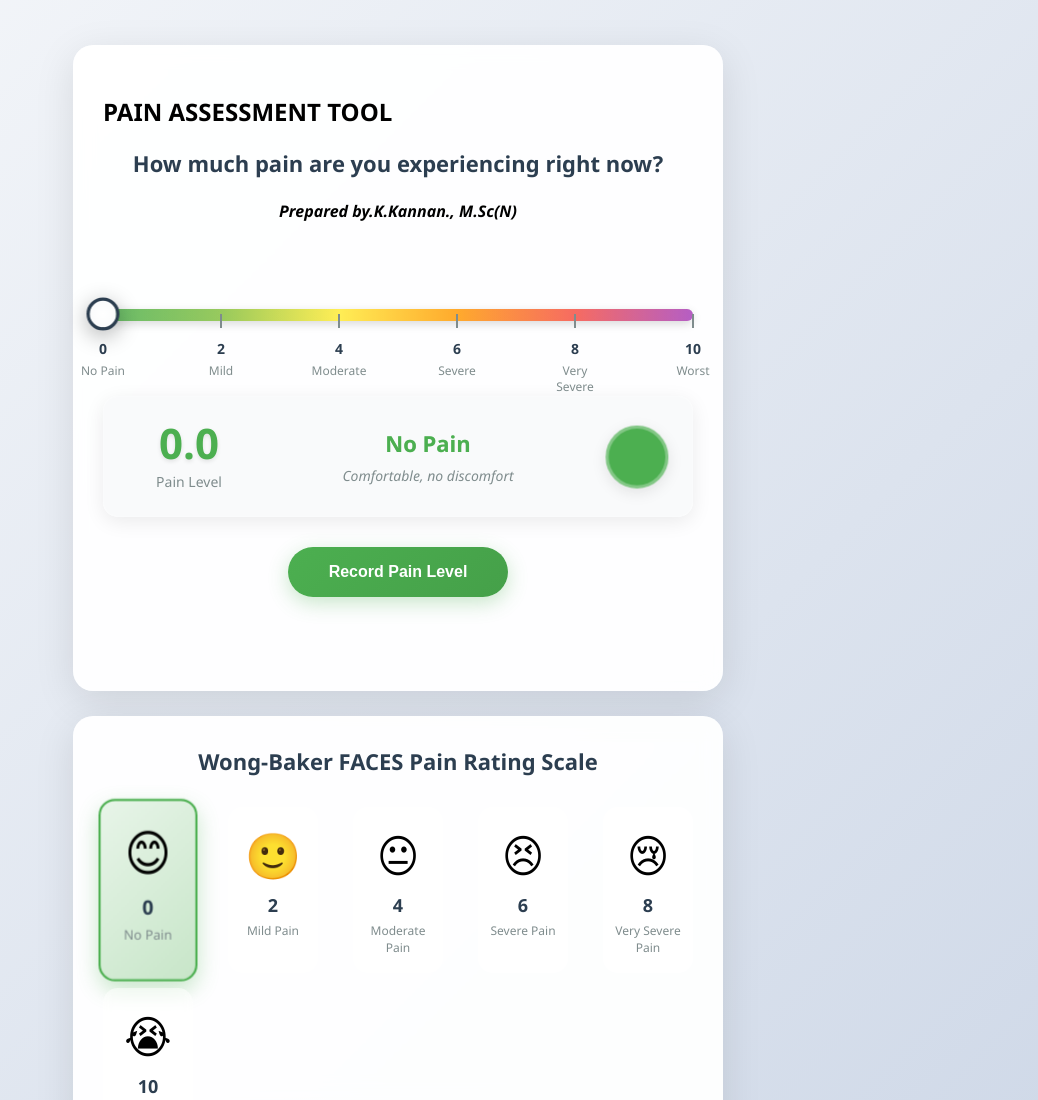
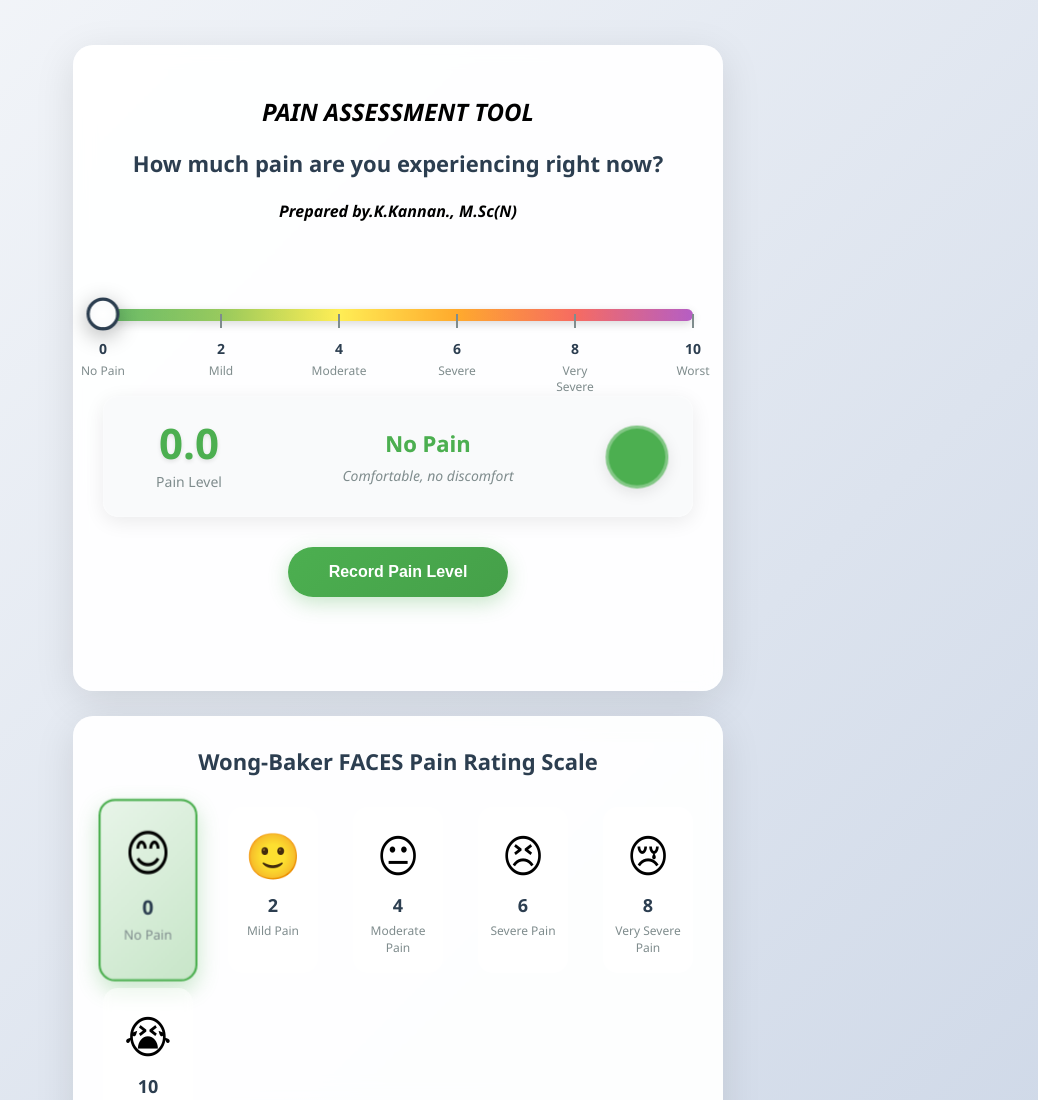
Before and after one commit to kannagobi69-art/Pain, a plain HTML site: page index.html in a window 1280 px wide. Shown: the top 1100 px of the page, without its empty margins (242-1280 px from the left). Drawn offline with Linux system fonts and the light colour scheme.

Commit message:
Update index.html

```diff
--- a/index.html
+++ b/index.html
@@ -305,7 +305,10 @@
     position: relative;
     margin-bottom: 30px;
   }
-
+h2 {
+    text-align: center;
+    font-style: italic;
+}
   h4 {
     text-align: center;
     font-style: italic;
```
